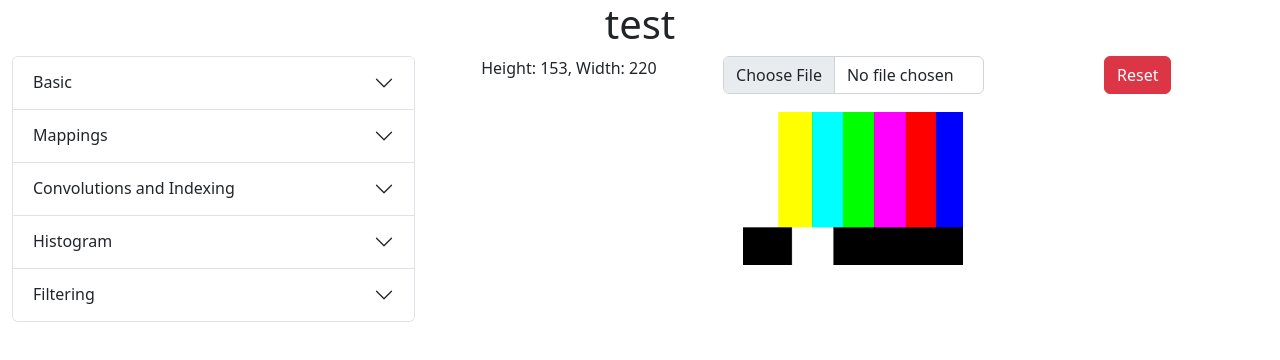
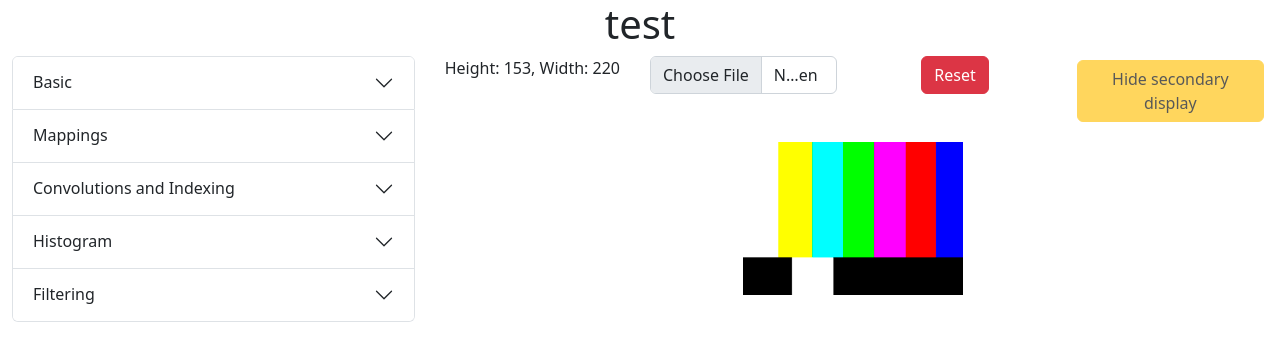
Before and after one commit to mdombrovsky/image-processing-toolkit, a React (Create React App) app: page / in a window 1280 px wide. Shown: the top 360 px of the page. Built offline with nearby package versions, Linux system fonts and the light colour scheme.

Commit message:
Change histogram behaviour
Modify location of hide button

```diff
--- a/src/image_processor/ImageProcessor.tsx
+++ b/src/image_processor/ImageProcessor.tsx
@@ -162,7 +162,7 @@ const ModifyImage: React.FC = () => {
                 }
             }}
             style={{
-                width: '100%',
+                width: '95%',
                 height: 'auto',
                 marginRight: "auto",
                 marginLeft: "auto",
@@ -671,14 +671,13 @@ const ModifyImage: React.FC = () => {
                             </Form.Group>
                         </Col>
                         <Col>
-                            <Row>
-                                <Col>
-                                    <Button variant="danger" onClick={() => {
-                                        setImage(loadedImage)
-                                        // setAltImage(defaultAltImage)
-                                    }}>Reset</Button>
-                                </Col>
-                            </Row>
+                            <Button variant="danger" onClick={() => {
+                                setImage(loadedImage)
+                                // setAltImage(defaultAltImage)
+                            }}>Reset</Button>
+                        </Col>
+                        <Col className="m-1">
+                            <Button variant="warning" onClick={() => setAltImage(defaultAltImage)} disabled={altImage == null}>Hide secondary display</Button>
                         </Col>
                     </Row>
                     <Row>
@@ -689,9 +688,6 @@ const ModifyImage: React.FC = () => {
                     <Row>
                         {altImage}
                     </Row>
-                    {altImage && <Row className="m-1">
-                        <Button variant="warning" onClick={() => setAltImage(defaultAltImage)} disabled={altImage == null}>Hide secondary display</Button>
-                    </Row>}
                 </Col>
             </Row>
 
```
